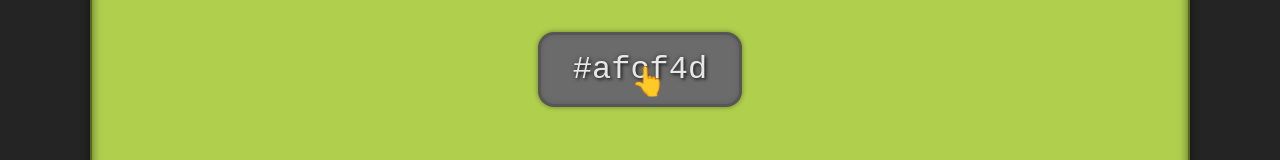
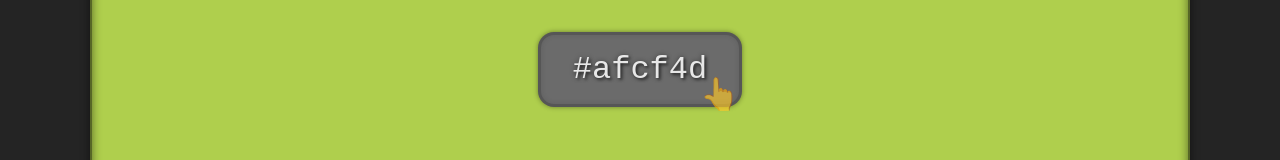
Before and after one commit to kevduc/color-guessing, a React (Vite) app: page / in a window 1280 px wide. Shown: the part 331-491 px from the top of the page. Built offline with nearby package versions, Linux system fonts and the light colour scheme.

Commit message:
Better tutorial hand animation

```diff
--- a/src/components/TutorialInfo.module.scss
+++ b/src/components/TutorialInfo.module.scss
@@ -1,7 +1,7 @@
 .pointer {
   position: absolute;
-  animation: 1000ms ease-in-out forwards go, 3000ms ease-in-out 800ms infinite click;
-  bottom: 0;
+  animation: 3800ms ease-in-out infinite forwards click;
+  bottom: 25%;
   right: 0;
   translate: 72% 100%;
   font-size: 2rem;
@@ -9,37 +9,48 @@
   color: black;
 }
 
-@keyframes go {
+@keyframes click {
   0% {
     opacity: 0;
   }
-  25% {
+  7% {
     opacity: 0.3;
   }
-  50% {
+  13% {
     opacity: 1;
+  }
+  21% {
+    scale: 1;
+  }
+  26% {
+    bottom: 50%;
+    right: 50%;
+  }
+  33% {
+    scale: 0.9;
+  }
+  35% {
+    rotate: x 0deg;
+  }
+  42% {
+    rotate: x 40deg;
+  }
+  53% {
+    rotate: x 0deg;
+    scale: 0.9;
+  }
+  68% {
+    scale: 1;
+  }
+  84% {
+    opacity: 1;
+  }
+  92% {
+    opacity: 0;
   }
   100% {
     bottom: 50%;
     right: 50%;
+    opacity: 0;
   }
 }
-
-@keyframes click {
-  15% {
-    scale: 0.9;
-  }
-  20% {
-    rotate: x 0deg;
-  }
-  30% {
-    rotate: x 40deg;
-  }
-  40% {
-    rotate: x 0deg;
-    scale: 0.9;
-  }
-  60% {
-    scale: 1;
-  }
-}
```
